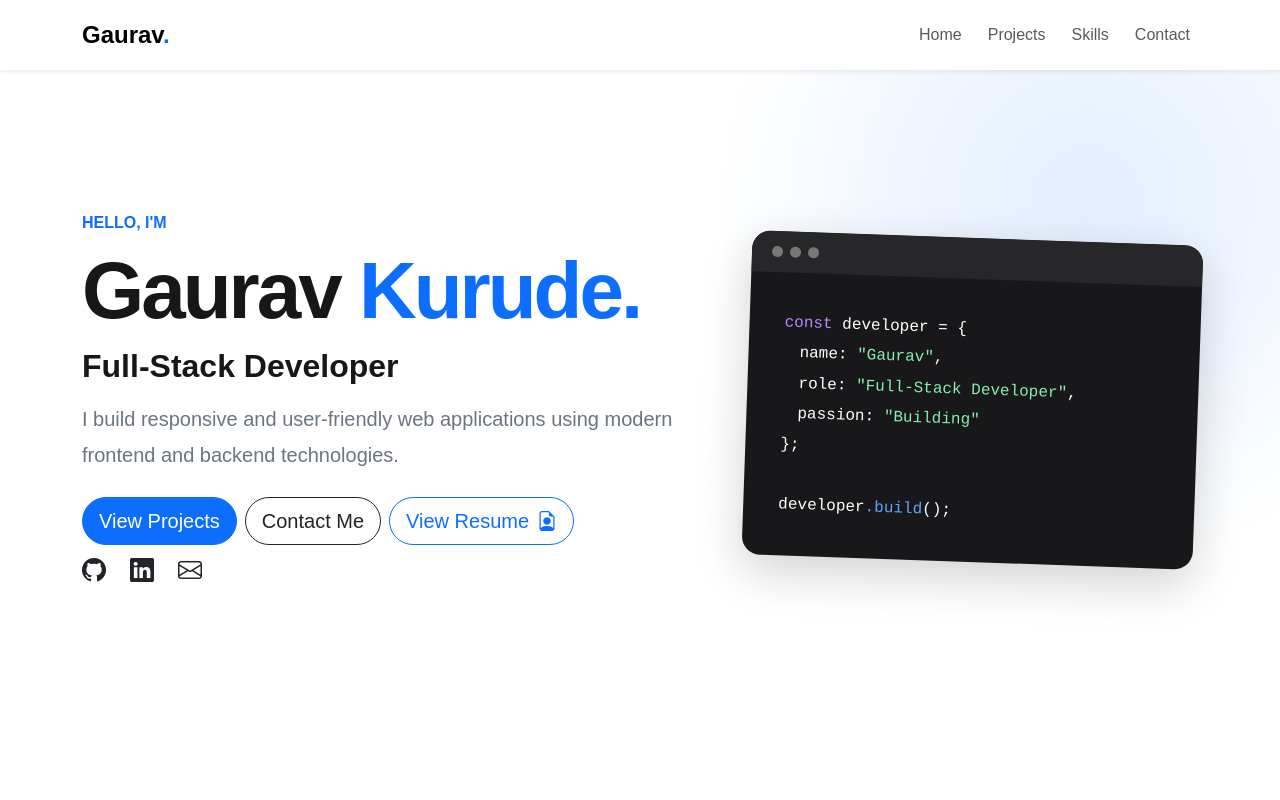
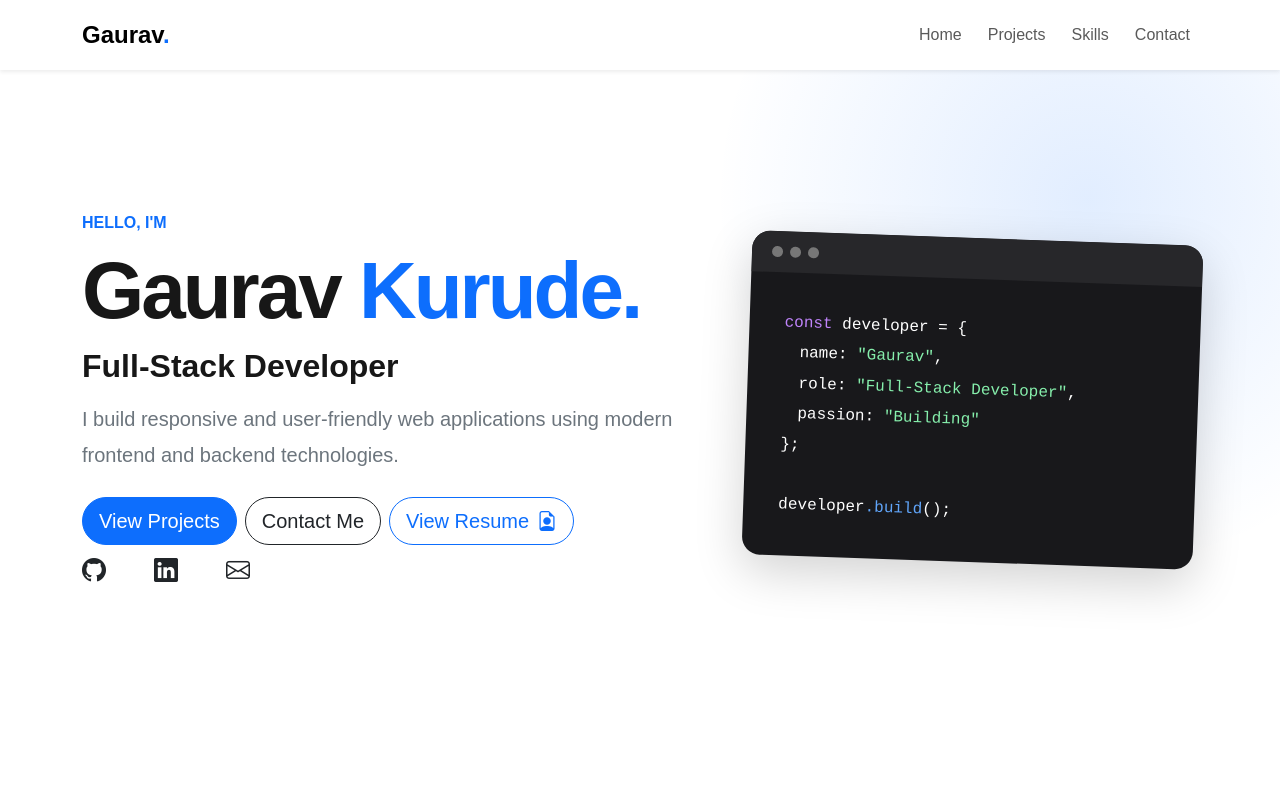
Before and after one commit to Gaurav-Kurude/Gaurav-Kurude, a React (Vite) app: page / in a window 1280 px wide. Shown: the top 800 px of the page. Built offline with nearby package versions, Linux system fonts and the light colour scheme.

Commit message:
gaurav-portfolio

```diff
--- a/src/App.jsx
+++ b/src/App.jsx
@@ -149,7 +149,7 @@ function App() {
                   href="https://github.com/Gaurav-Kurude"
                   target="_blank"
                   rel="noreferrer"
-                  className="text-dark fs-4 me-4"
+                  className="text-dark fs-4 me-5"
                   aria-label="GitHub"
                 >
                   <i className="bi bi-github"></i>
@@ -159,7 +159,7 @@ function App() {
                   href="https://www.linkedin.com/in/gaurav-kurude-500139215/?isSelfProfile=true"
                   target="_blank"
                   rel="noreferrer"
-                  className="text-dark fs-4 me-4"
+                  className="text-dark fs-4 me-5"
                   aria-label="LinkedIn"
                 >
                   <i className="bi bi-linkedin"></i>
```
